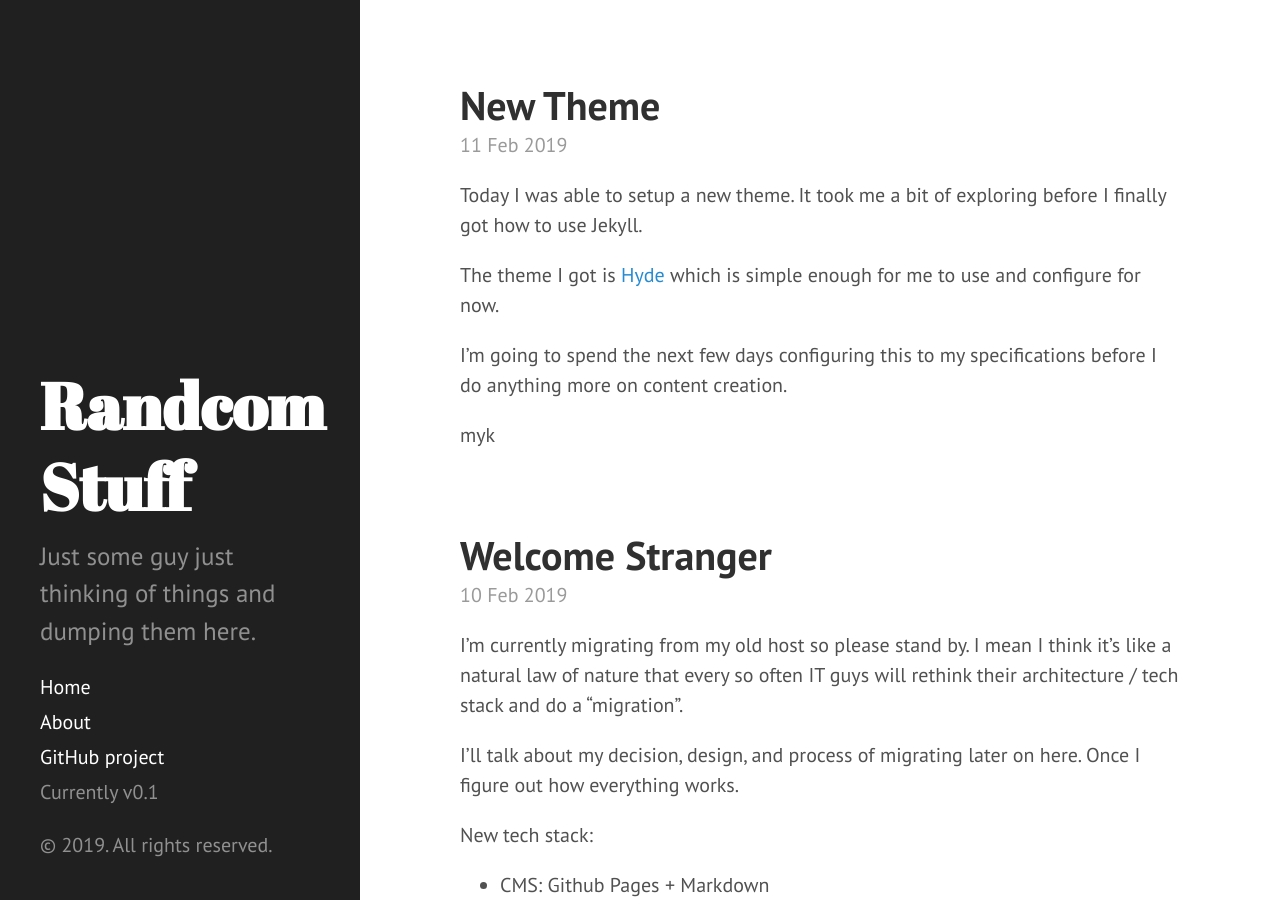
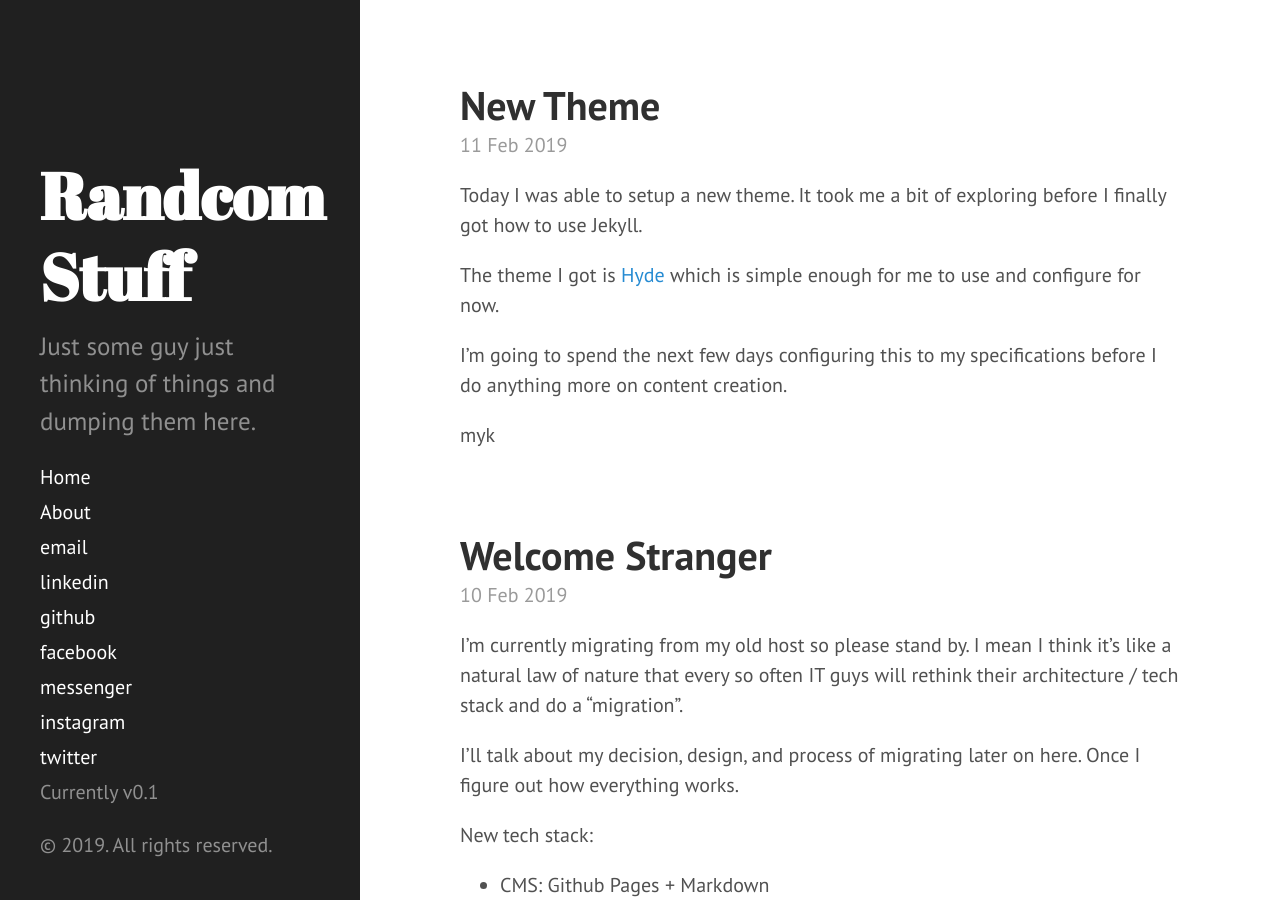
Before and after one commit to ogbinar/ogbinar.github.io, a Jekyll site: the page built from index.html, in a window 1280 px wide and 900 px high. Built offline with Jekyll 4.4.1, drawn with Linux system fonts in a browser that asks for light colours; the list of posts is cut into pages by our own code.

Commit message:
included links

```diff
--- a/_config.yml
+++ b/_config.yml
@@ -22,5 +22,12 @@ paginate:         5
 # Custom vars
 version:          0.1
 
-github:
-  repo:           https://github.com/ogbinar
+link:
+
+  email:    mailto:myk.ogbinar@yahoo.com.ph
+  linkedin: https://www.linkedin.com/in/ogbinar/
+  github:           https://github.com/ogbinar
+  facebook: https://www.facebook.com/ogbinar
+  messenger:    http://m.me/ogbinar
+  instagram:    https://www.instagram.com/ogbinar/
+  twitter:  https://twitter.com/ogbinar
--- a/_includes/sidebar.html
+++ b/_includes/sidebar.html
@@ -27,7 +27,14 @@
       {% endfor %}
 
 
-      <a class="sidebar-nav-item" href="{{ site.github.repo }}">GitHub project</a>
+      <a class="sidebar-nav-item" href="{{ site.link.email }}">email</a>
+      <a class="sidebar-nav-item" href="{{ site.link.linkedin }}">linkedin</a>
+      <a class="sidebar-nav-item" href="{{ site.link.github }}">github</a>
+      <a class="sidebar-nav-item" href="{{ site.link.facebook }}">facebook</a>
+      <a class="sidebar-nav-item" href="{{ site.link.messenger }}">messenger</a>
+	  <a class="sidebar-nav-item" href="{{ site.link.instagram }}">instagram</a>
+	  <a class="sidebar-nav-item" href="{{ site.link.twitter }}">twitter</a>
+
       <span class="sidebar-nav-item">Currently v{{ site.version }}</span>
     </nav>
 
```
